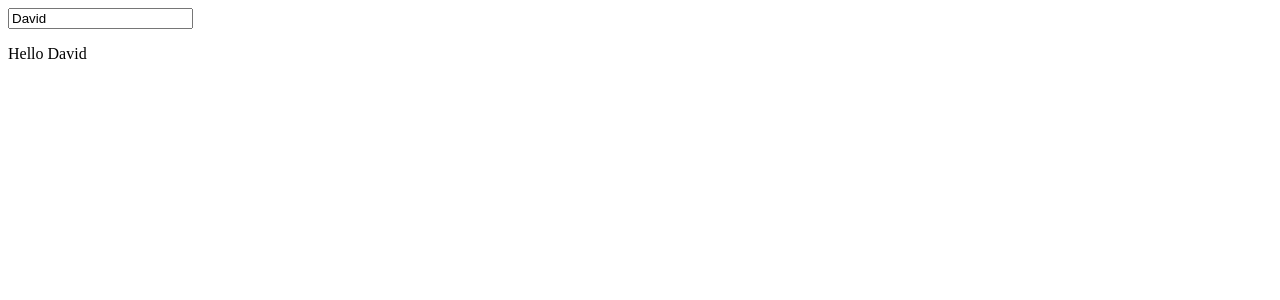
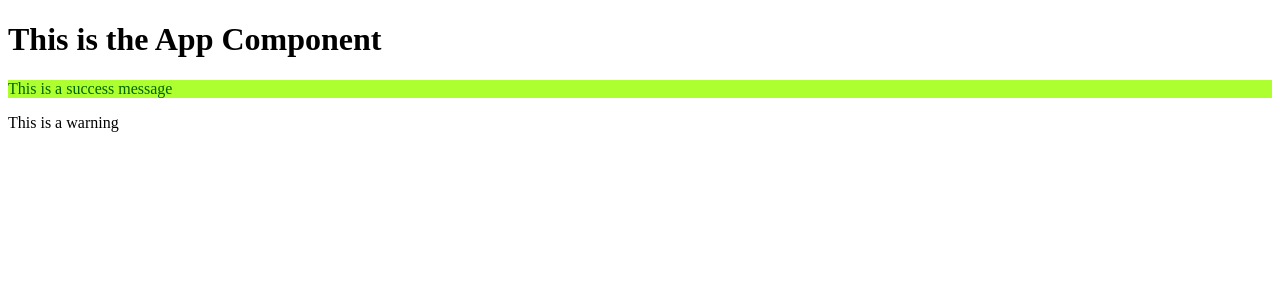
Before and after one commit to daking24/Angular-101, an Angular app: page / in a window 1280 px wide. Shown: the top 300 px of the page. Built offline with nearby package versions, Linux system fonts and the light colour scheme.

Commit message:
Assignment Done

```diff
--- a/src/app/app.component.html
+++ b/src/app/app.component.html
@@ -1,2 +1,9 @@
-<input type="text" [(ngModel)]="name" >
-<p>Hello {{name}}</p>
+<div class="container">
+  <div class="row">
+    <div class="col-xs-12">
+      <h1>This is the App Component</h1>
+      <app-warning-success></app-warning-success>
+      <app-warning-danger></app-warning-danger>
+    </div>
+  </div>
+</div>
--- a/src/app/app.module.ts
+++ b/src/app/app.module.ts
@@ -3,10 +3,14 @@ import { BrowserModule } from '@angular/platform-browser';
 
 import { AppComponent } from './app.component';
 import {FormsModule} from '@angular/forms';
+import { WarningSuccessComponent } from './warning-success/warning-success.component';
+import { WarningDangerComponent } from './warning-danger/warning-danger.component';
 
 @NgModule({
   declarations: [
-    AppComponent
+    AppComponent,
+    WarningDangerComponent,
+    WarningSuccessComponent
   ],
   imports: [
     BrowserModule,
--- /dev/null
+++ b/src/app/warning-danger/warning-danger.component.ts
@@ -0,0 +1,12 @@
+import { Component } from "@angular/core";
+
+@Component({
+  selector: "app-warning-danger",
+  template: `
+    <p class="alert alert-warning">This is a warning</p>
+    `,
+
+})
+export class WarningDangerComponent {
+
+}
--- /dev/null
+++ b/src/app/warning-success/warning-success.component.css
@@ -0,0 +1,5 @@
+p {
+  background-color: greenyellow;
+  color: darkgreen;
+
+}
--- /dev/null
+++ b/src/app/warning-success/warning-success.component.html
@@ -0,0 +1 @@
+<p>This is a success message</p>
--- /dev/null
+++ b/src/app/warning-success/warning-success.component.ts
@@ -0,0 +1,15 @@
+import { Component, OnInit } from '@angular/core';
+
+@Component({
+  selector: 'app-warning-success',
+  templateUrl: './warning-success.component.html',
+  styleUrls: ['./warning-success.component.css']
+})
+export class WarningSuccessComponent implements OnInit {
+
+  constructor() { }
+
+  ngOnInit(): void {
+  }
+
+}
```
Also changed, not shown: 1 other file (tests, documents, lock files or other folders).
